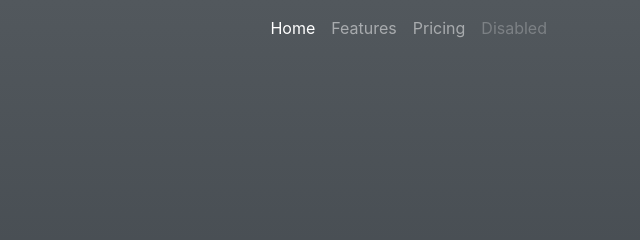
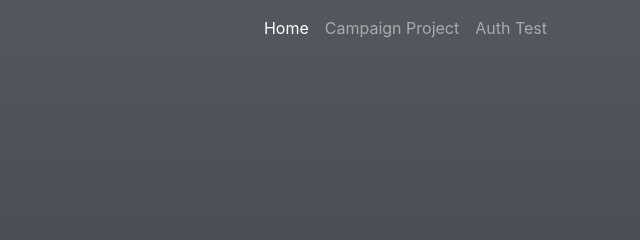
Before and after one commit to agent-c-csa/slowtacocar, a plain HTML site: page public/index.html in a window 1280 px wide. Shown: the top 240 px of the page, 640-1280 px from the left. Drawn offline with nearby package versions, Linux system fonts and the light colour scheme.

Commit message:
Change navbar links

```diff
--- a/public/index.html
+++ b/public/index.html
@@ -25,13 +25,10 @@
                   <a class="nav-link" href="#">Home <span class="sr-only">(current)</span></a>
                 </li>
                 <li class="nav-item">
-                  <a class="nav-link" href="#">Features</a>
+                  <a class="nav-link" href="https://campaign.slowtacocar.com">Campaign Project</a>
                 </li>
                 <li class="nav-item">
-                  <a class="nav-link" href="#">Pricing</a>
-                </li>
-                <li class="nav-item">
-                  <a class="nav-link disabled" href="#">Disabled</a>
+                  <a class="nav-link" href="https://auth.slowtacocar.com">Auth Test</a>
                 </li>
               </ul>
             </div>
```
